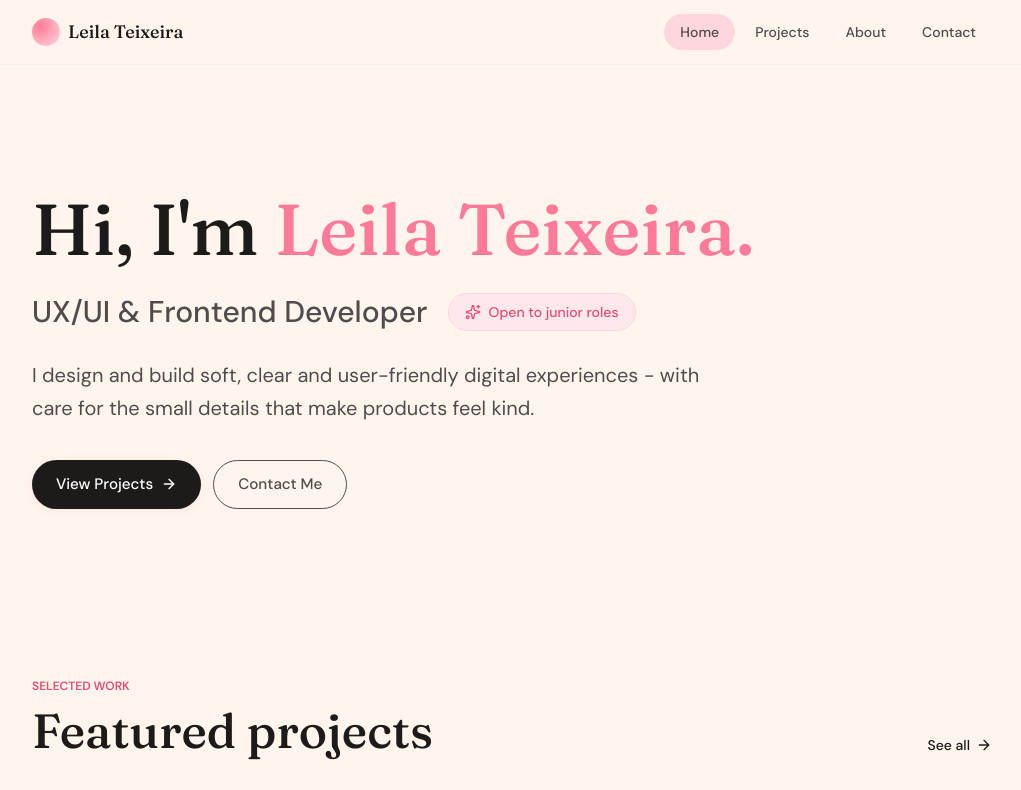
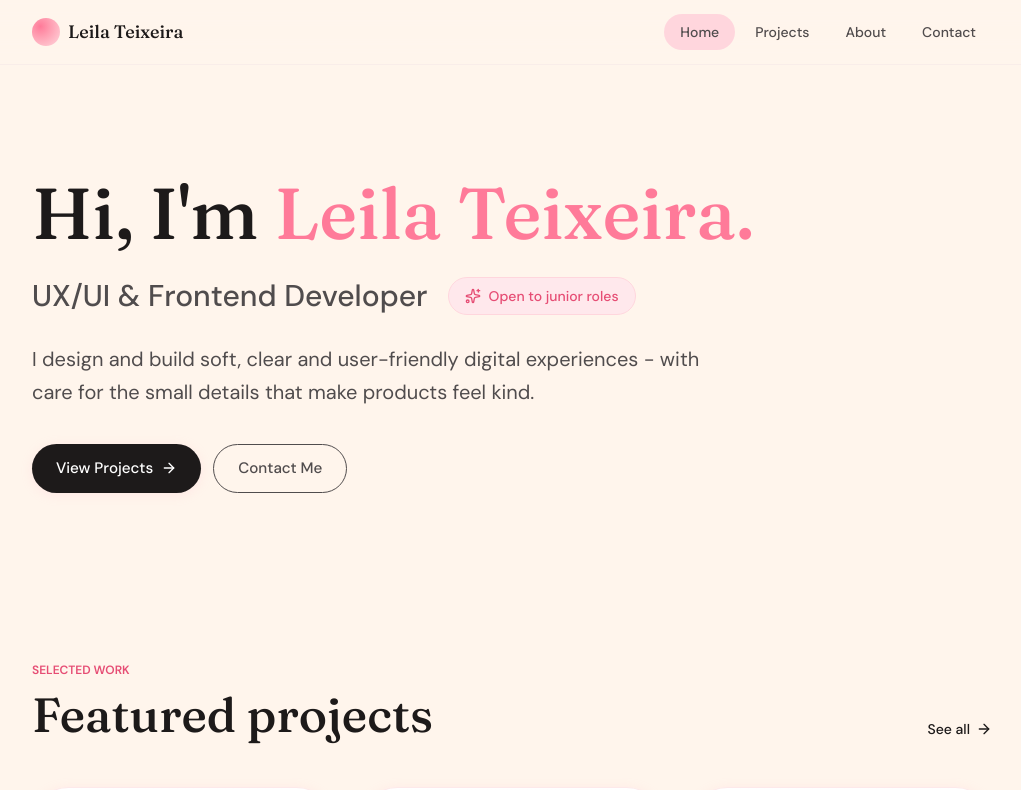
Before and after one commit to Leiladany/portfolio-v2, a React (Vite) app: page / in a window 1280 px wide. Shown: the top 790 px of the page, without its empty margins (128-1149 px from the left). Built offline with nearby package versions, Linux system fonts and the light colour scheme.

Commit message:
refactor: adjust padding in PageIntro component for improved layout

```diff
--- a/src/components/PageIntro.tsx
+++ b/src/components/PageIntro.tsx
@@ -20,7 +20,7 @@ export function PageIntro({
   const titleMargin = eyebrow ? "mt-5" : "mt-0";
 
   return (
-    <section className="pt-10 pb-7 sm:pt-28 sm:pb-14 lg:pt-32">
+    <section className="pt-10 pb-7 sm:pt-24 sm:pb-14 lg:pt-28">
       <div className="mx-auto max-w-5xl px-4 sm:px-8">
         {before ? <div className="reveal mb-5">{before}</div> : null}
         {eyebrow ? <p className="eyebrow reveal">{eyebrow}</p> : null}
@@ -46,7 +46,10 @@ export function PageIntro({
           </p>
         ) : null}
         {actions ? (
-          <div className="reveal mt-7 flex flex-wrap gap-3 sm:mt-9" data-delay="220">
+          <div
+            className="reveal mt-7 flex flex-wrap gap-3 sm:mt-9"
+            data-delay="220"
+          >
             {actions}
           </div>
         ) : null}
```
